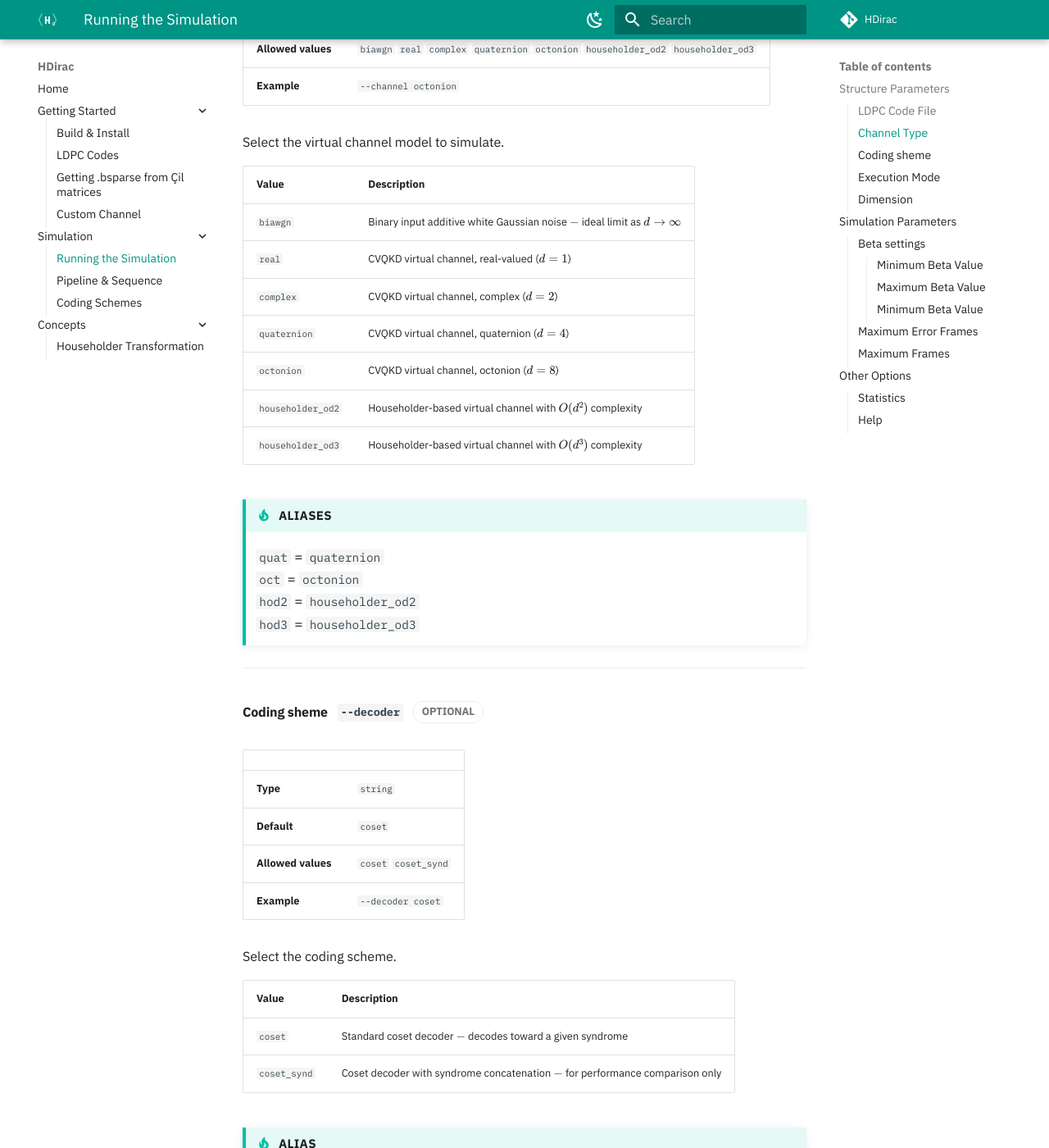
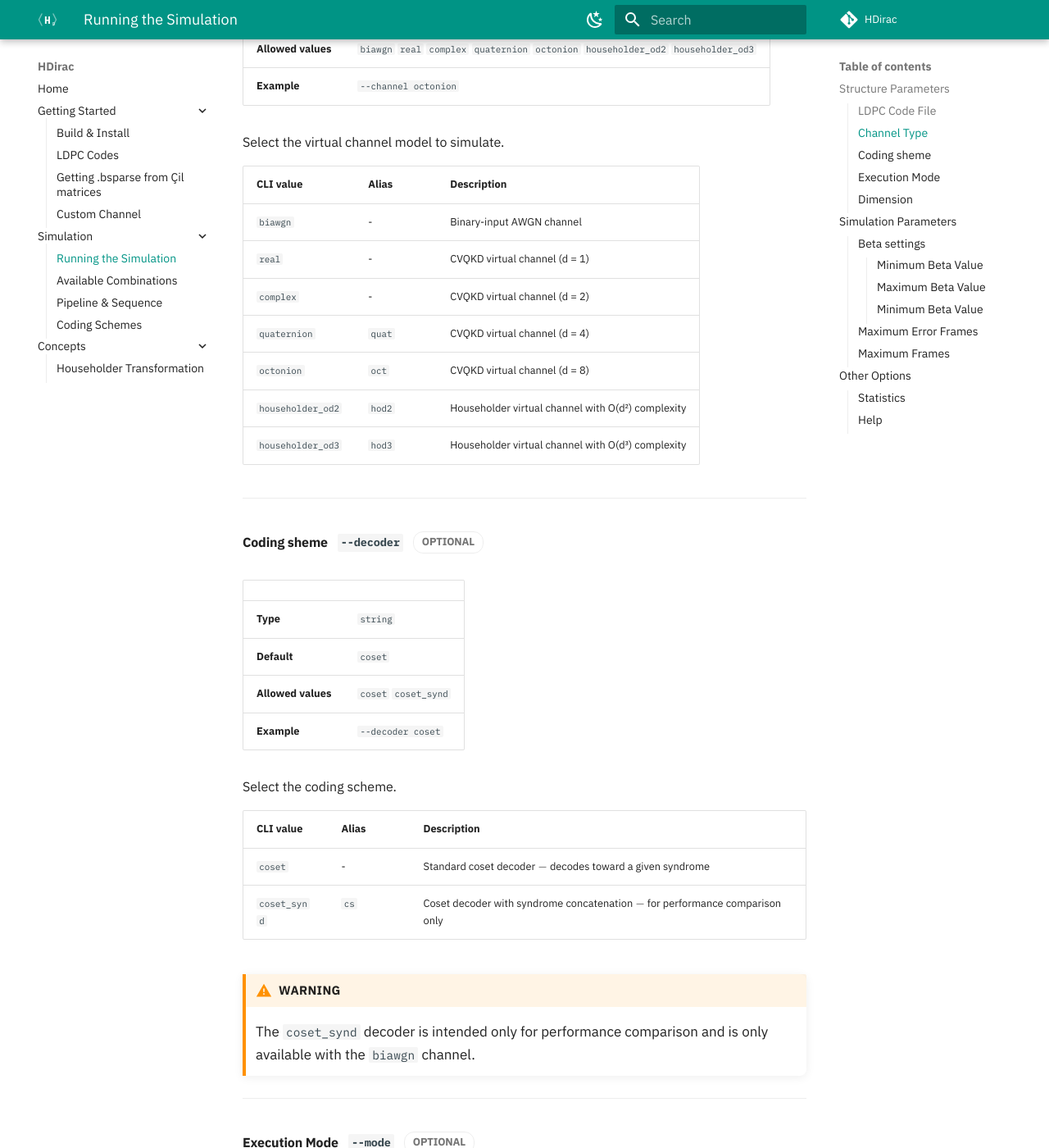
Before and after one commit to aff3ct/HDirac, an MkDocs documentation site: the page built from docs/simulation/running.md, in a window 1280 px wide and 1400 px high, scrolled down 1137 px. Shown: the whole window at 82% size. Built offline with MkDocs 1.6.1 and Material for MkDocs 9.7.7, drawn with Linux system fonts in a browser that asks for light colours; comment, search, counter and statistics services are not loaded; some of the changed text lies outside the part shown.

Commit message:
docs: Clarifications of explanations in the documentation.

```diff
--- a/docs/simulation/running.md
+++ b/docs/simulation/running.md
@@ -40,21 +40,15 @@ Path to the LDPC code file in `.bsparse` format. See [LDPC Codes](../getting-sta
 
 Select the virtual channel model to simulate.
 
-| Value | Description |
-|---|---|
-| `biawgn` | Binary input additive white Gaussian noise $-$ ideal limit as \(d \to \infty\) |
-| `real` | CVQKD virtual channel, real-valued (\(d=1\)) |
-| `complex` | CVQKD virtual channel, complex (\(d=2\)) |
-| `quaternion` | CVQKD virtual channel, quaternion (\(d=4\)) |
-| `octonion` | CVQKD virtual channel, octonion (\(d=8\)) |
-| `householder_od2` | Householder-based virtual channel with \(O(d^2)\) complexity |
-| `householder_od3` | Householder-based virtual channel with \(O(d^3)\) complexity |
-
-!!! tip "Aliases"
-    `quat` = `quaternion`
-    `oct`  = `octonion`
-    `hod2` = `householder_od2`
-    `hod3` = `householder_od3`
+| CLI value | Alias | Description |
+|------------|--------|-------------|
+| `biawgn` | - | Binary-input AWGN channel |
+| `real` | - | CVQKD virtual channel (d = 1) |
+| `complex` | - | CVQKD virtual channel (d = 2) |
+| `quaternion` | `quat` | CVQKD virtual channel (d = 4) |
+| `octonion` | `oct` | CVQKD virtual channel (d = 8) |
+| `householder_od2` | `hod2` | Householder virtual channel with O(d²) complexity |
+| `householder_od3` | `hod3` | Householder virtual channel with O(d³) complexity |
 
 ---
 
@@ -69,17 +63,13 @@ Select the virtual channel model to simulate.
 
 Select the coding scheme.
 
-| Value | Description |
-|---|---|
-| `coset` | Standard coset decoder $-$ decodes toward a given syndrome |
-| `coset_synd` | Coset decoder with syndrome concatenation $-$ for performance comparison only |
-
-!!! tip "Alias"
-    `cs` = `coset_synd`
+| CLI value | Alias | Description |
+|------------|--------|-------------|
+| `coset` | - | Standard coset decoder $-$ decodes toward a given syndrome |
+| `coset_synd` | `cs` | Coset decoder with syndrome concatenation $-$ for performance comparison only |
 
 !!! warning
-    `coset_synd` is not intended for practical use. It is only available with `biawgn`,
-    regardless of the mode (`sequence` or `pipeline`).
+    The `coset_synd` decoder is intended only for performance comparison and is only available with the `biawgn` channel.
 
 ---
 
@@ -113,6 +103,20 @@ Select the execution mode. See [Pipeline & Sequence](modes.md) for a detailed ex
 | **Type** | integer |
 | **Default** | `64` |
 | **Example** | `--d 128` |
+
+The `--d` parameter is only used with:
+
+- `householder_od2`
+- `householder_od3`
+
+For the low-dimensional virtual channels, the dimension is fixed automatically:
+
+| Channel | Dimension |
+|----------|-----------|
+| `real` | 1 |
+| `complex` | 2 |
+| `quaternion` | 4 |
+| `octonion` | 8 |
 
 !!! note
     The dimension \(d\) of the CVQKD virtual channel. Required to be `> 0` for `householder_od2` and `householder_od3` channels. Must divide the frame length \(n\) evenly — see [Choose of the Code Rate](../getting-started/ldpc-codes.md#choose-of-the-code-rate).
--- a/mkdocs.yml
+++ b/mkdocs.yml
@@ -90,6 +90,7 @@ nav:
     - Custom Channel: getting-started/custom-channel.md
   - Simulation:
     - Running the Simulation: simulation/running.md
+    - Available Combinations: simulation/combinations.md
     - Pipeline & Sequence: simulation/modes.md
     - Coding Schemes: simulation/coding-schemes.md
   - Concepts:
```
Also changed, not shown: docs/concepts/householder-transform.md (+2 -2 lines), docs/getting-started/create-bsparse.md (+3 -0 lines), docs/getting-started/ldpc-codes.md (+4 -1 lines), docs/simulation/combinations.md (added, +23 -0 lines).
